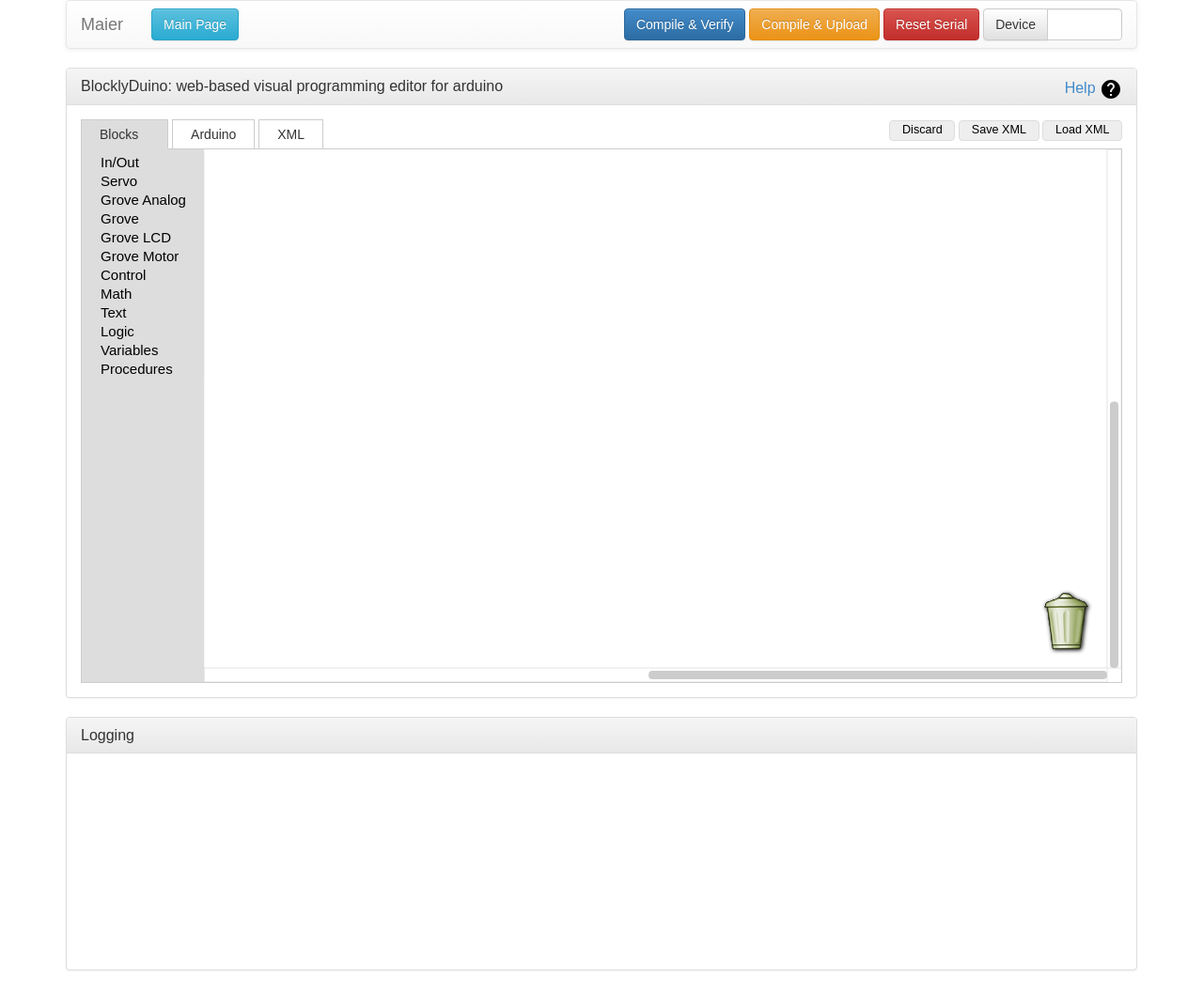
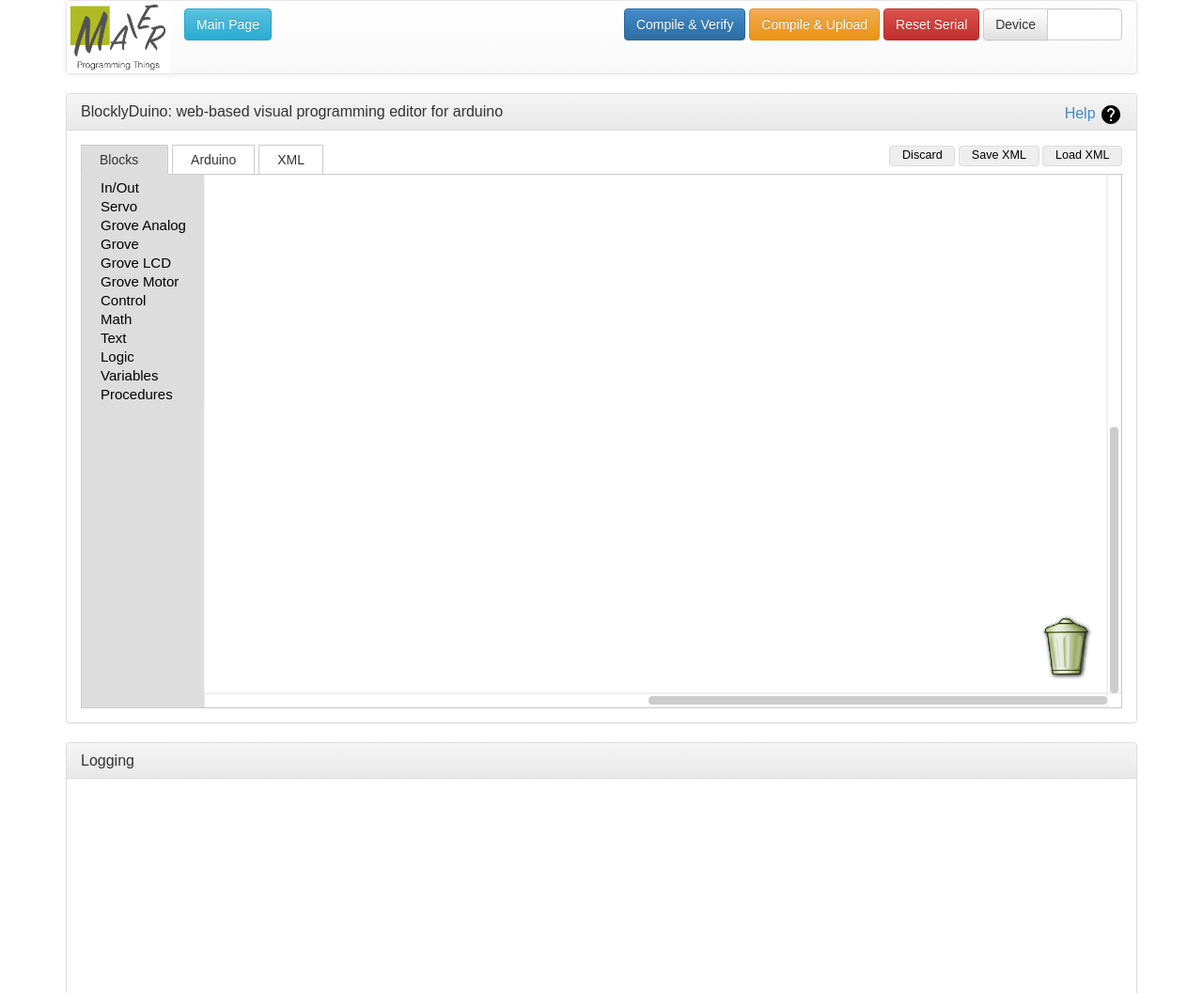
Before and after one commit to osdomotics/maier, a plain HTML site: page www/code_page.html in a window 1280 px wide. Shown: the top 1057 px of the page at 94% size. Drawn offline with Linux system fonts and the light colour scheme; no server answers; files whose address does not match are found by name.

Commit message:
add maier log

```diff
--- a/www/code_page.html
+++ b/www/code_page.html
@@ -343,7 +343,8 @@ function init(blockly) {
 	<nav class="navbar navbar-default" role="navigation">
     <!-- Brand and toggle get grouped for better mobile display -->
     <div class="navbar-header">
-      <a class="navbar-brand" href="#">Maier</a>
+    <!--   <a class="navbar-brand" Maierlogo</a> -->
+      <a href="#"><img src="img/maierlogo.png" width="110" height="77" border="0" alt="Home"></a>
     </div>
 	<div class="container-fluid">
 
```
Also changed, not shown: media/maierlogo.png (added), www/img/maierlogo.png (added).
